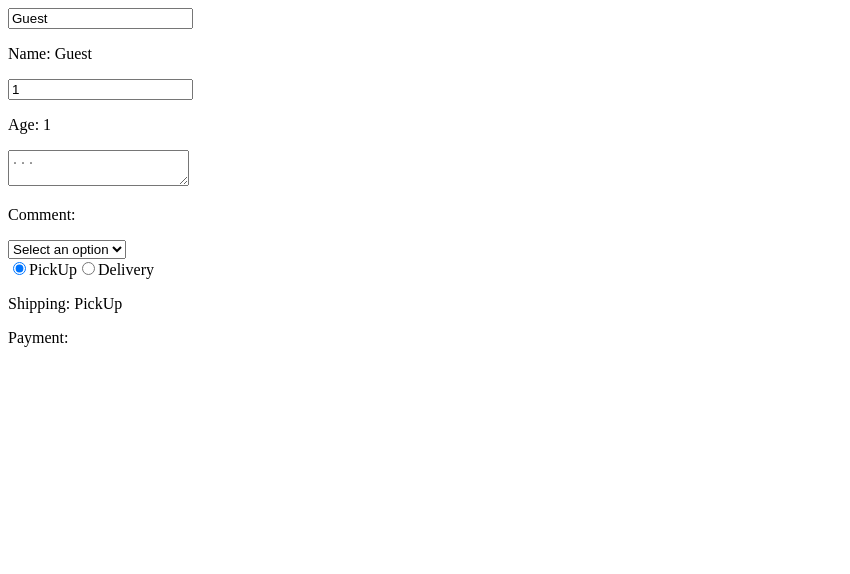
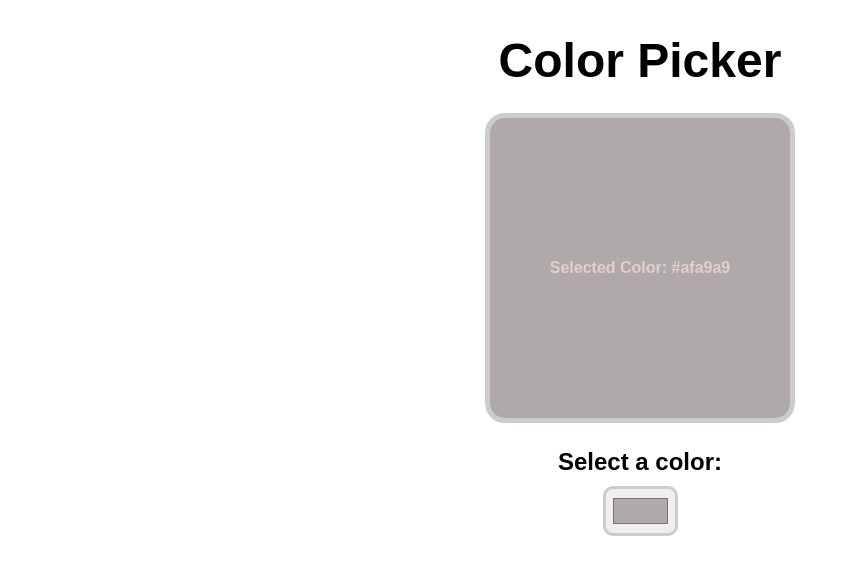
Before and after one commit to DhoniPraneeth/React, a React (Vite) app: page / in a window 1280 px wide. Shown: the top 574 px of the page, without its empty margins (0-850 px from the left). Built offline with nearby package versions, Linux system fonts and the light colour scheme.

Commit message:
Color Picker exercise

```diff
--- a/src/App.jsx
+++ b/src/App.jsx
@@ -1,25 +1,7 @@
-import Button from "./Button";
-import Component from "./Component";
-import Details from "./Details";
-import List from "./List";
+import ColorPicker from "./ColorPicker";
 function App() {
-   const fruits=[
-        {id: 1,name: "apple",calories: 150},
-        {id: 2,name: "orange",calories: 50},
-        {id: 3,name: "banana",calories: 70},
-        {id: 4,name: "coconut",calories: 80},
-        {id: 5,name: "pineapple",calories: 60}];
-   const vegetables=[
-        {id: 1,name: "Green Chilli",calories: 150},
-        {id: 2,name: "Tomato",calories: 50},
-        {id: 3,name: "Onion",calories: 70},
-        {id: 4,name: "Potato",calories: 80},
-        {id: 5,name: "Carrot",calories: 60}];
    return (
-      <>
-        <Component/>
-      </>
-
+      <ColorPicker/>
    );
 }
 export default App
--- a/src/Button.jsx
+++ /dev/null
@@ -1,13 +0,0 @@
-function Button(){
-
-
-    return (<>
-        <button onClick={(e)=>{
-            setTimeout(()=>{
-                e.target.textContent="Bye bro🫠";
-            },5000);
-
-        }}>Click me 💀</button>
-    </>);
-}
-export default Button
--- /dev/null
+++ b/src/ColorPicker.jsx
@@ -0,0 +1,17 @@
+import React,{useState} from 'react';
+function ColorPicker(){
+    const [color,setColor]=useState("#afa9a9");
+    const handleColor=(event)=>setColor(event.target.value);
+    return (<>
+    <div className='color-picker-container'>
+        <h1>Color Picker</h1>
+        <div className='color-display' style={{backgroundColor: color}}>
+            <p>Selected Color: {color}</p>
+        </div>
+        <label>Select a color:
+        </label>
+        <input value={color} type='color' onChange={handleColor}></input>
+    </div>
+    </>);
+}
+export default ColorPicker;
--- a/src/Component.jsx
+++ /dev/null
@@ -1,44 +0,0 @@
-import React,{useState} from 'react';
-/*
-onChange event handler: When we give input in client side this event will trigger and update
-the data in backend
-<input>,<textarea>,<radio>,<select>
-*/
-function Component(){
-    const [name,setName]=useState("Guest");
-    const [age,setAge]=useState(1);
-    const [payment,setPayment]=useState();
-    const [comment,setComment]=useState("");
-    const [shipping,setShipping]=useState("PickUp");
-    const handleAgeChange=(event)=>setAge(event.target.value);
-    const handleNameChange=(event)=>setName(event.target.value);
-    const handleComment=(event)=>setComment(event.target.value);
-    const handlePaymentType=(event)=>setPayment(event.target.value);
-    const handleShipping=(event)=>setShipping(event.target.value);
-    return (<div>
-        <input value={name} onChange={handleNameChange}></input>
-        <p>Name: {name}</p>
-        <input value={age} type="number" onChange={handleAgeChange}></input>
-        <p>Age: {age}</p>
-        <textarea value={comment} placeholder='...' onChange={handleComment}></textarea>
-        <p>Comment: {comment}</p>
-        <select value={payment} onChange={handlePaymentType}>
-            <option>Select an option</option>
-            <option>VisaCard</option>
-            <option>MasterCard</option>
-            <option>GiftCard</option>
-        </select>
-        <br></br>
-        <label>
-            <input value="PickUp" type='radio' checked={shipping==="PickUp"} onChange={handleShipping}></input>
-            PickUp
-        </label>
-        <label>
-            <input value="Delivery" type='radio' checked={shipping==="Delivery"} onChange={handleShipping}></input>
-            Delivery
-        </label>
-        <p>Shipping: {shipping}</p>
-        <p>Payment: {payment}</p>
-    </div>);
-}
-export default Component
--- a/src/Details.jsx
+++ /dev/null
@@ -1,26 +0,0 @@
-import React,{useState} from 'react';
-function Details(){
-    const [name,setName]=useState("Guest");
-    const [isSingle,toggleStatus]=useState(false);
-    const [age,setAge]=useState(1);
-    const nameHandler=()=>{
-        setName("Betee");
-    };
-    const shipHandler=()=>{
-        toggleStatus(!isSingle);
-    };
-    const incrementAge=()=>{
-        setAge(age+1);
-    }
-    return (<>
-        <div className='Details'>
-            <p>Name: {name}</p>
-            <button onClick={()=>nameHandler()}>Update Name</button>
-            <p>Age: {age}</p>
-            <button onClick={()=>incrementAge()}>Increment Age</button>
-            <p>Relation Ship: {isSingle?"Commited":"Single"}</p>
-            <button onClick={()=>shipHandler()}>toggle Status</button>
-        </div>
-    </>);
-}
-export default Details
--- a/src/List.jsx
+++ /dev/null
@@ -1,25 +0,0 @@
-function List(props){
-    const itemList=props.items;
-    const category=props.category;
-    // Sorting:
-    // fruits.sort((a,b)=>a.name.localeCompare(b.name)); Ascending Order Lexicographically
-    // fruits.sort((a,b)=>b.name.localeCompare(a.name)); Descending Order Lexicographically
-    // fruits.sort((a,b)=>a.calories-b.calories); Ascending order according to the calorie value
-    // const lowCalFruits=fruits.filter(fruit=>fruit.calories<100);
-    // const lowCalorie=lowCalFruits.map(fruit=>
-    //                                 <li  key={fruit.id}>
-    //                                     {fruit.name}
-    //                                 </li>);
-    itemList.sort((a,b)=>a.name.length-b.name.length);
-    const listItems=itemList.map(item=>
-            <li key={item.id}>
-                {item.name}: &nbsp;
-                {item.calories}
-            </li>
-        );
-    return (<>
-            <h4 className="Category">Category: {category}</h4>
-            <ol className="ListItems">{listItems}</ol>
-            </>);
-}
-export default List
--- a/src/index.css
+++ b/src/index.css
@@ -1,17 +1,38 @@
-.count{
-    font-size: 10em;
-    margin:10px 8px 50px;
+body{
     font-family: Arial, Helvetica, sans-serif;
 }
-.changeButton{
-    padding: 20px;
-    font-size: 2.5em;
-    font-family: Arial, Helvetica, sans-serif;
-    border-radius: 6px;
-    background-color: lightblue;
-    border:none;
-    margin: 5px;
+.color-picker-container{
+    align-items: center;
+    display: flex;
+    flex-direction: column;
 }
-.counter{
-    text-align: center;
+.color-picker-container h1{
+    font-size: 3rem;
+    margin: 25px;
 }
+.color-display{
+    width: 300px;
+    height: 300px;
+    display: flex;
+    justify-content: center;
+    align-items: center;
+    margin-bottom: 25px;
+    border: 5px solid hsl(0, 0%, 80%);
+    border-radius: 20px;
+}
+.color-display p{
+    color: rgb(228, 206, 206);
+    font-weight: bold;
+}
+label{
+    margin-bottom: 10px;
+    font-weight: bold;
+    font-size: 1.5rem;
+}
+input[type="color"]{
+    width: 75px;
+    height: 50px;
+    padding: 5px;
+    border-radius: 10px;
+    border: 3px solid hsl(0, 0%, 80%);
+}
```
